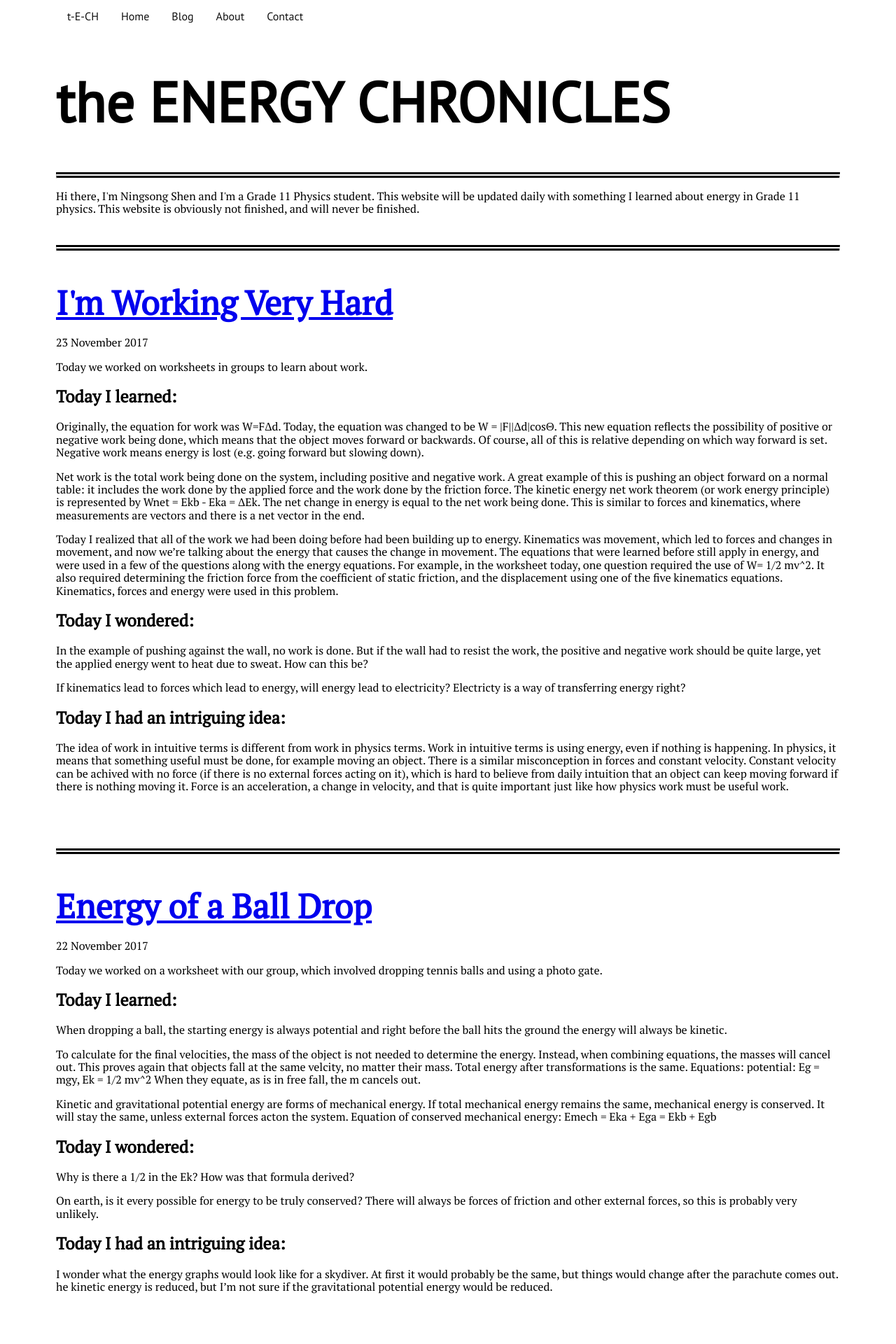
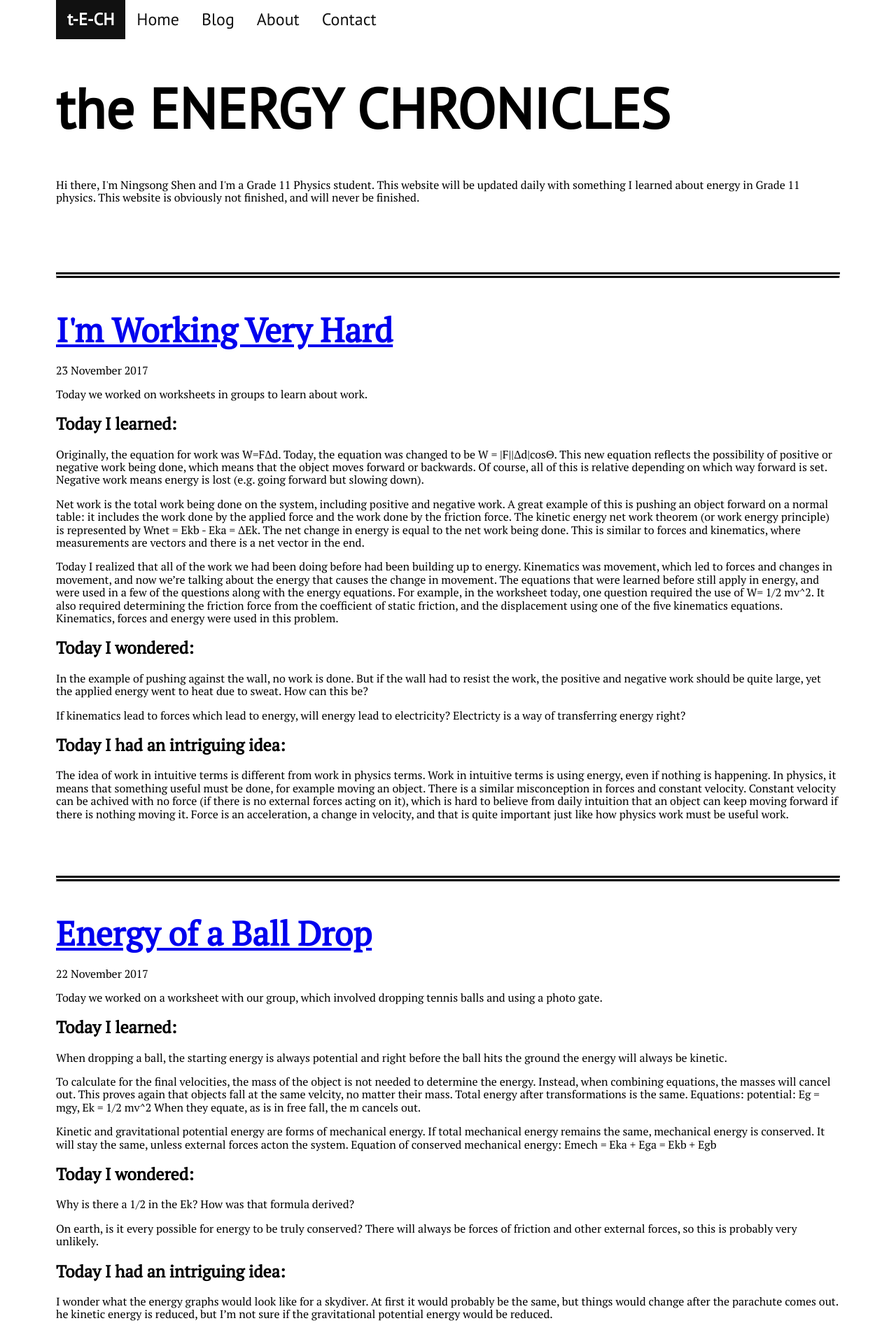
Before and after one commit to heliotrope3n/the-energy-chronicles, a Jekyll site: the page built from index.html, in a window 1280 px wide. Shown: the top 1920 px of the page at 70% size. Built offline with Jekyll 4.4.1, drawn with Linux system fonts in a browser that asks for light colours; some of the changed text lies outside the part shown.

Commit message:
front page redesign, logo in navbar

```diff
--- a/_layouts/default.html
+++ b/_layouts/default.html
@@ -14,11 +14,11 @@
 		<body>
 			<nav>
 	    		<ul>
-                    <li><a href="/energy-journal"><span class="nav-head">t-E-CH</span></a></li>
-	        		<li><a href="/energy-journal">Home</a></li>
-		        	<li><a href="/energy-journal/blog">Blog</a></li>
-	        		<li><a href="/energy-journal/about">About</a></li>
-	        		<li><a href="/energy-journal/contact">Contact</a></li>
+                    <span class="nav-head"><li><a href="/the-energy-chronicles">t-E-CH</a></li></span>
+	        		<li><a href="/the-energy-chronicles">Home</a></li>
+		        	<li><a href="/the-energy-chronicles/blog">Blog</a></li>
+	        		<li><a href="/the-energy-chronicles/about">About</a></li>
+	        		<li><a href="/the-energy-chronicles/contact">Contact</a></li>
 	    		</ul>
 			</nav>
 			<div class="container">
--- a/css/style.css
+++ b/css/style.css
@@ -44,6 +44,7 @@ nav li {
 
 nav li a {
     font-family: 'PT Sans';
+    font-size: 1.5em;
     display: block;
     color: #111111;
     text-align: center;
@@ -61,3 +62,15 @@ footer ul {
     margin: 0;
     padding: 0;
 }
+nav ul {
+    background-color: #FFFFFF;
+}
+
+.nav-head li a {
+    font-weight: 900;
+    background-color: #111111;
+    color: #FFFFFF;
+}
+.nav-head a:hover {
+    color: #222222
+}
--- a/index.html
+++ b/index.html
@@ -10,9 +10,11 @@ title: Ningsong's Energy Journal
 <div class="home">
 
     <h1>the ENERGY CHRONICLES</h1>
-    <hr/>
     <p>Hi there, I'm Ningsong Shen and I'm a Grade 11 Physics student. This website will be updated daily with something I learned about energy in Grade 11 physics. This website is obviously not finished, and will never be finished.</p>
 </div><!-- /.home -->
+<br/>
+<br/>
+<br/>
 
 {% for post in site.posts %}
 <article>
```
Also changed, not shown: other parts of _layouts/default.html (+1 -1 lines), other parts of index.html (+1 -1 lines).
